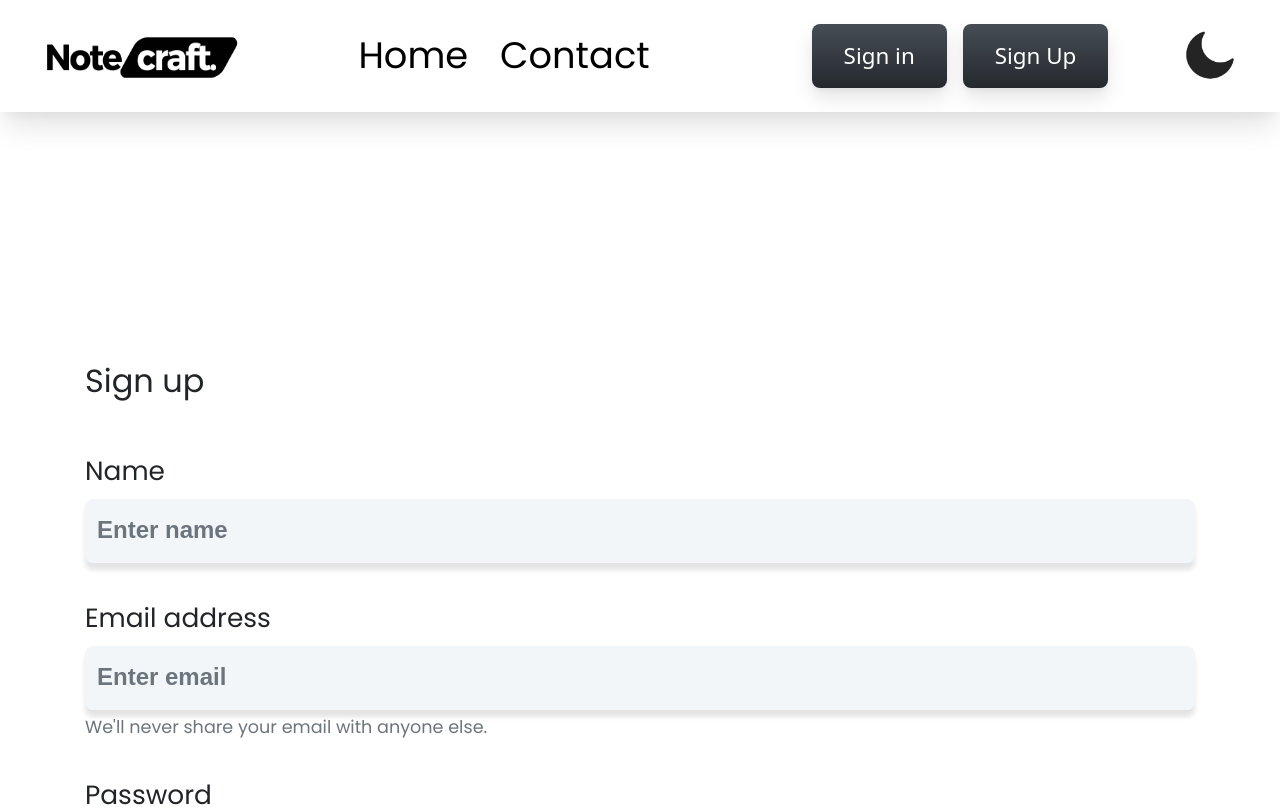
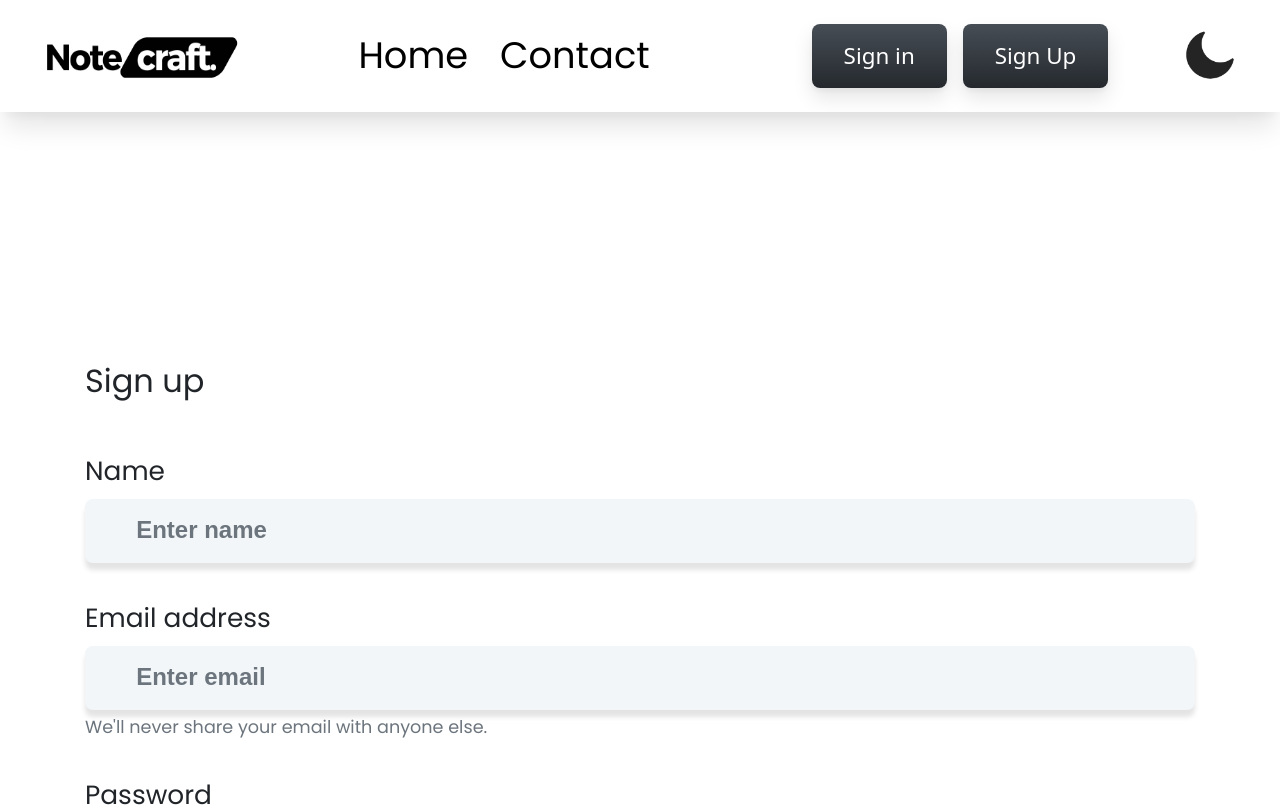
Before and after one commit to mriganka528/Notecraft-front, a React (Create React App) app: page /signUp in a window 1280 px wide. Shown: the top 807 px of the page. Built offline with nearby package versions, Linux system fonts and the light colour scheme.

Commit message:
Update contact.css

```diff
--- a/src/components/Contact us/contact.css
+++ b/src/components/Contact us/contact.css
@@ -95,8 +95,9 @@ form {
         }
     }
 
-    .message .form-control {
-        padding: .5rem 1.8rem;
+    .form-control {
+        padding-block: .5rem;
+        padding-left: 3.2rem;
     }
 
     ::placeholder {
@@ -142,6 +143,23 @@ form {
     background-size: 100% 100%;
     transform: translateY(-0.15em);
 }
+.dark
+{
+    background: transparent;
+}
+.dark h1{
+    color:  rgb(228, 224, 224);
+}
+.dark div input, .dark div textarea {
+    background-color: rgb(0, 0, 0);
+    box-shadow: rgba(255, 255, 255, 0.15) 1.95px 1.95px 2.6px;
+    color: rgb(228, 224, 224);
+
+    &:focus {
+        background-color: #000000;
+        color: rgb(228, 224, 224);
+    }
+}
 
 @media screen and (max-width: 770px) {
     svg {
```
